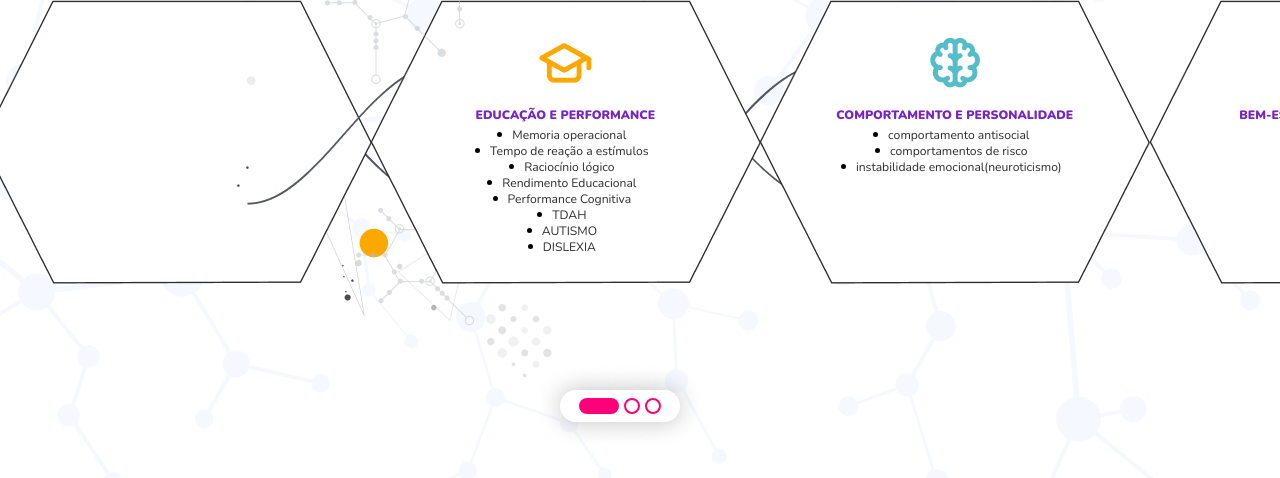
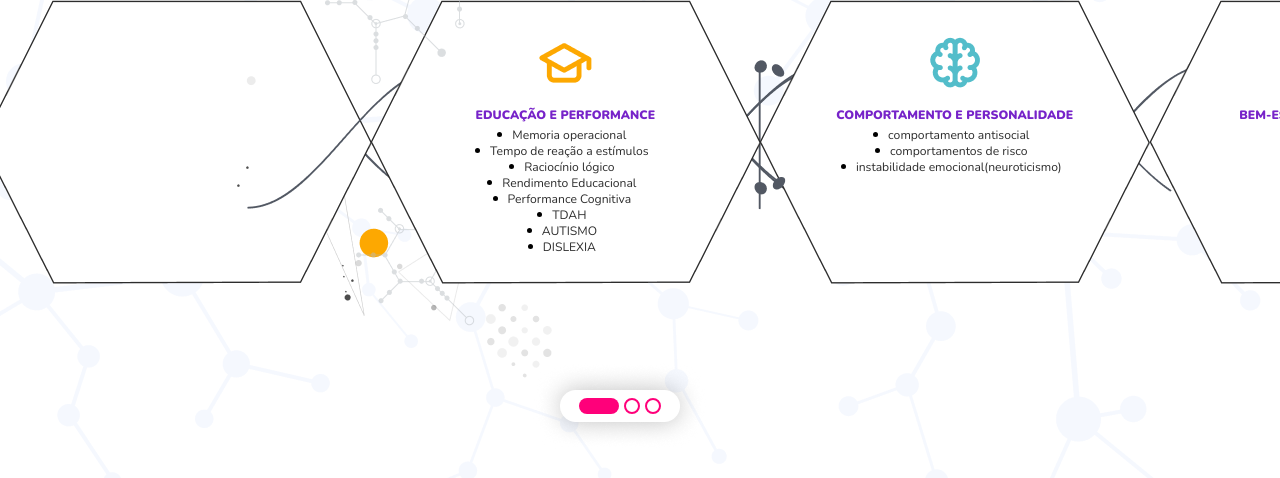
Before and after one commit to rafael-molina/ut_repository, a plain HTML site: page index.html in a window 1280 px wide. Shown: the part 320-798 px from the top of the page. Drawn offline with nearby package versions, Linux system fonts and the light colour scheme.

Commit message:
ultimas alterações

```diff
--- a/index.html
+++ b/index.html
@@ -58,6 +58,13 @@
         <img class="figure-32" src="/Vector34.png" alt="">
         <img class="figure-33" src="/Group03.png" alt="">
         <img class="figure-34" src="/Vector35.png" alt="">
+        <img class="figure-35" src="/Vector36.png" alt="">
+        <img class="figure-36" src="/Vector37.png" alt="">
+        <img class="figure-37" src="/Vector38.png" alt="">
+        <img class="figure-38" src="/Vector39.png" alt="">
+        <img class="figure-39" src="/Vector40.png" alt="">
+        <img class="figure-40" src="/Vector41.png" alt="">
+        <img class="figure-41" src="/Vector42.png" alt="">
 
     </div>
 
--- a/style.css
+++ b/style.css
@@ -109,7 +109,7 @@ h1 {
 }
 .figure-4 {
     position: absolute;
-    top: 48%;
+    top: 48.5%;
     left: 19.3%;
     z-index: 2;
 }
@@ -121,7 +121,7 @@ h1 {
 }
 .figure-6 {
     position: absolute;
-    top: 47.2%;
+    top: 47.8%;
     left: 20.1%;
     z-index: 0;
 }
@@ -313,6 +313,48 @@ h1 {
     position: absolute;
     top: 53%;
     left: 39.1%;
+    z-index: 0;
+}
+.figure-35 {
+    position: absolute;
+    top: 48%;
+    left: 48.5%;
+    z-index: 0;
+}
+.figure-36 {
+    position: absolute;
+    top: 48.1%;
+    left: 48.5%;
+    z-index: 0;
+}
+.figure-37 {
+    position: absolute;
+    top: 47.5%;
+    left: 58%;
+    z-index: 6;
+}
+.figure-38 {
+    position: absolute;
+    top: 48%;
+    left: 59.3%;
+    z-index: 6;
+}
+.figure-39 {
+    position: absolute;
+    top: 62.7%;
+    left: 58%;
+    z-index: 6;
+}
+.figure-40 {
+    position: absolute;
+    top: 62%;
+    left: 59.4%;
+    z-index: 6;
+}
+.figure-41 {
+    position: absolute;
+    top: 48%;
+    left: 58.3%;
     z-index: 0;
 }
 
```
Also changed, not shown: Vector36.png (added), Vector37.png (added), Vector38.png (added), Vector39.png (added), Vector40.png (added), Vector41.png (added), Vector42.png (added), Vector43.png (added).
